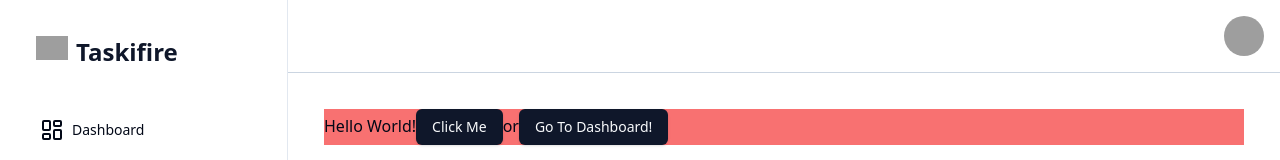
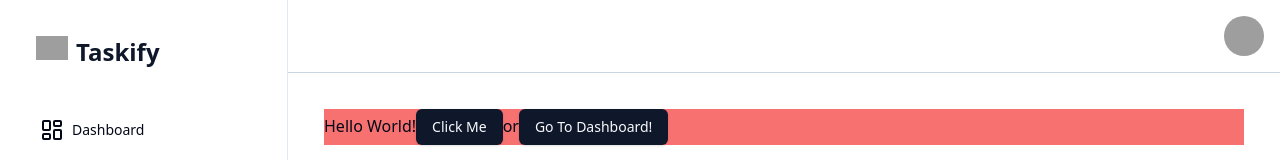
Before and after one commit to sarali19/task-manager-react, a React (Vite) app: page / in a window 1280 px wide. Shown: the top 160 px of the page. Built offline with nearby package versions, Linux system fonts and the light colour scheme; grey boxes are pictures that could not be loaded.

Commit message:
name change

```diff
--- a/src/components/Sidebar.tsx
+++ b/src/components/Sidebar.tsx
@@ -39,7 +39,7 @@ function Sidebar() {
               alt="logo"
             />
           </div>
-          <div className="text-2xl font-bold text-primary">Taskifire</div>
+          <div className="text-2xl font-bold text-primary">Taskify</div>
         </Link>
         {/* Links  */}
         <div className="space-y-4 px-3 py-4">
```
